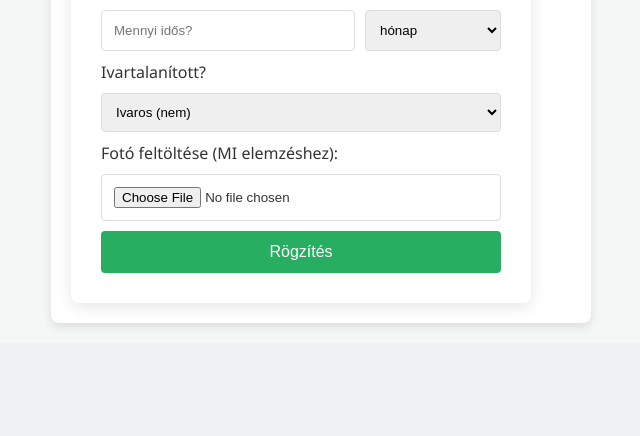
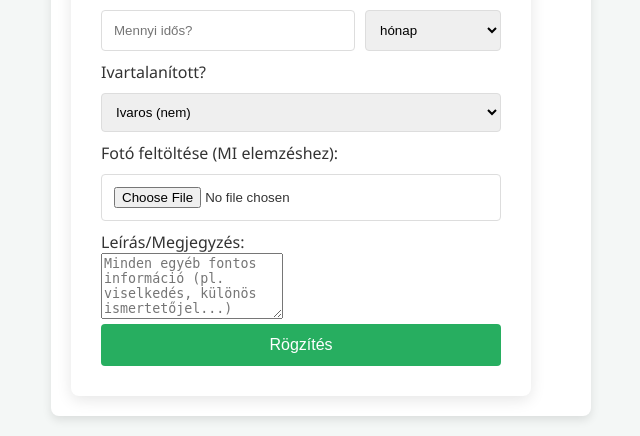
Before and after one commit to MrHerculePoirot/Szakdolgozat, a Flask app: page /add_pet in a window 1280 px wide. Shown: the part 1017-1453 px from the top of the page, without its empty margins (319-959 px from the left). Before the commit the page ends 1342 px from the top, so only its background shows below. Run offline with Flask 3, Linux system fonts and the light colour scheme; a user stored in the database is signed in; tables that the repository leaves empty hold one stand-in row (values such as "Sample post").

Commit message:
Description

```diff
--- a/app.py
+++ b/app.py
@@ -130,6 +130,7 @@ def create_app():
             new_pet.age = request.form.get('age')
             new_pet.age_unit = request.form.get('age_unit')
             new_pet.is_neutered = request.form.get('is_neutered') == 'true'
+            new_pet.description = request.form.get('description')
             new_pet.user_id = current_user.id
             new_pet.last_seen_address_id = new_address.id # Itt kapcsoljuk össze!
 
--- a/models/animal.py
+++ b/models/animal.py
@@ -17,6 +17,7 @@ class Animal(db.Model):
 
     is_neutered = db.Column(db.Boolean, default=False)
     type = db.Column(db.String(50))
+    description = db.Column(db.Text, nullable=True)
 
 
     latitude = db.Column(db.Float)
--- a/templates/add_pet.html
+++ b/templates/add_pet.html
@@ -64,6 +64,9 @@
         <label>Fotó feltöltése (MI elemzéshez):</label>
         <input type="file" name="photo" accept="image/*">
 
+        <label>Leírás/Megjegyzés:</label><br>
+        <textarea name="description" placeholder="Minden egyéb fontos információ (pl. viselkedés, különös ismertetőjel...)" rows="4"></textarea>
+
         <button type="submit" class="btn-submit">Rögzítés</button>
     </form>
 </div>
```
